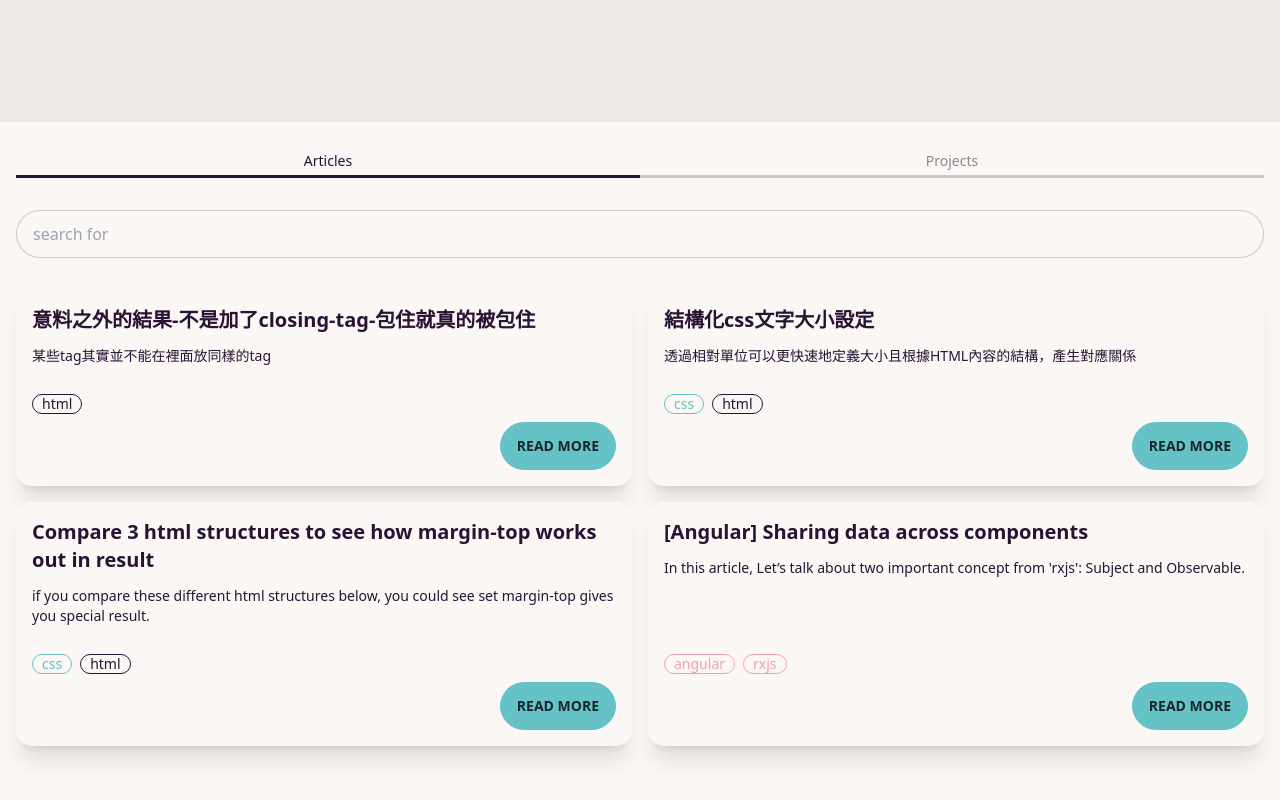
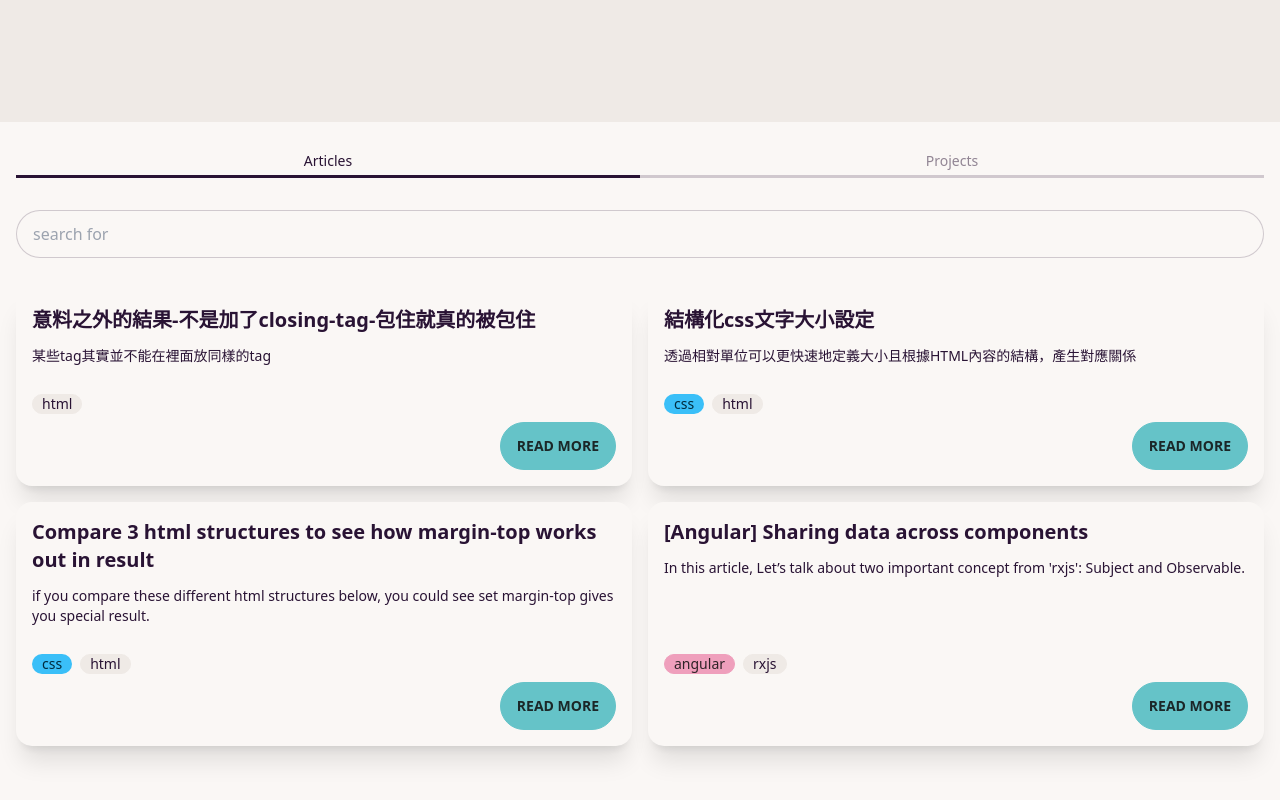
Before and after one commit to jimmyww7710/react-personal-blog-with-tailwind, a React app: page / in a window 1280 px wide. Shown: the part 678-1478 px from the top of the page. Built offline with nearby package versions, Linux system fonts and the light colour scheme; the HTML template or start-up script is replaced by a standard one.

Commit message:
- add Badge component to define badge color

```diff
--- a/src/App.jsx
+++ b/src/App.jsx
@@ -2,6 +2,7 @@ import { useState, useEffect, useRef } from 'react';
 import PersonalInfo from "./components/PersonalInfo";
 import Tabs from "./components/Tabs";
 import FilterInput from './components/FilterInput';
+import Badge from './components/Badge';
 import { BiSun, BiMoon } from "react-icons/bi";
 // import axios from './axios';
 const tabsData = {
@@ -118,8 +119,7 @@ const App = () => {
                 <div className='flex justify-content-space-between gap-2'>
                   {element.tags && element.tags.map((item, i) => (
                     <div key={i} className='mt-5'>
-                      {item == 'html' && <div className="badge badge-outline">html</div>}
-                      {item != 'html' && <div className={`badge badge-outline badge-${item == 'css' ? 'primary' : 'secondary'}`}>{item}</div>}
+                      {item && <Badge text={item} />}
                     </div>
                   ))}
                 </div>
--- /dev/null
+++ b/src/components/Badge.jsx
@@ -0,0 +1,27 @@
+import { useEffect, useState } from "react";
+const Badge = (prop) => {
+    const { isOutline, text } = prop;
+    const [colorClassName, setStateColor] = useState(text);
+    useEffect(() => {
+        let colorName = "badge-ghost"
+        switch (text.toLowerCase()) {
+            case 'css' || 'js':
+                colorName = 'badge-info'
+                break;
+            case 'angular' || 'vue':
+                colorName = 'badge-secondary'
+                break;
+            case 'english learning note':
+                colorName = 'badge-accent'
+                break;
+        }
+        setStateColor(colorName);
+    }, [text]);
+    return (
+        <>
+            <div className={`badge${isOutline ? ' badge-outline' : ''} ${colorClassName}`} >{text}</div>
+        </>
+    )
+}
+
+export default Badge
```
